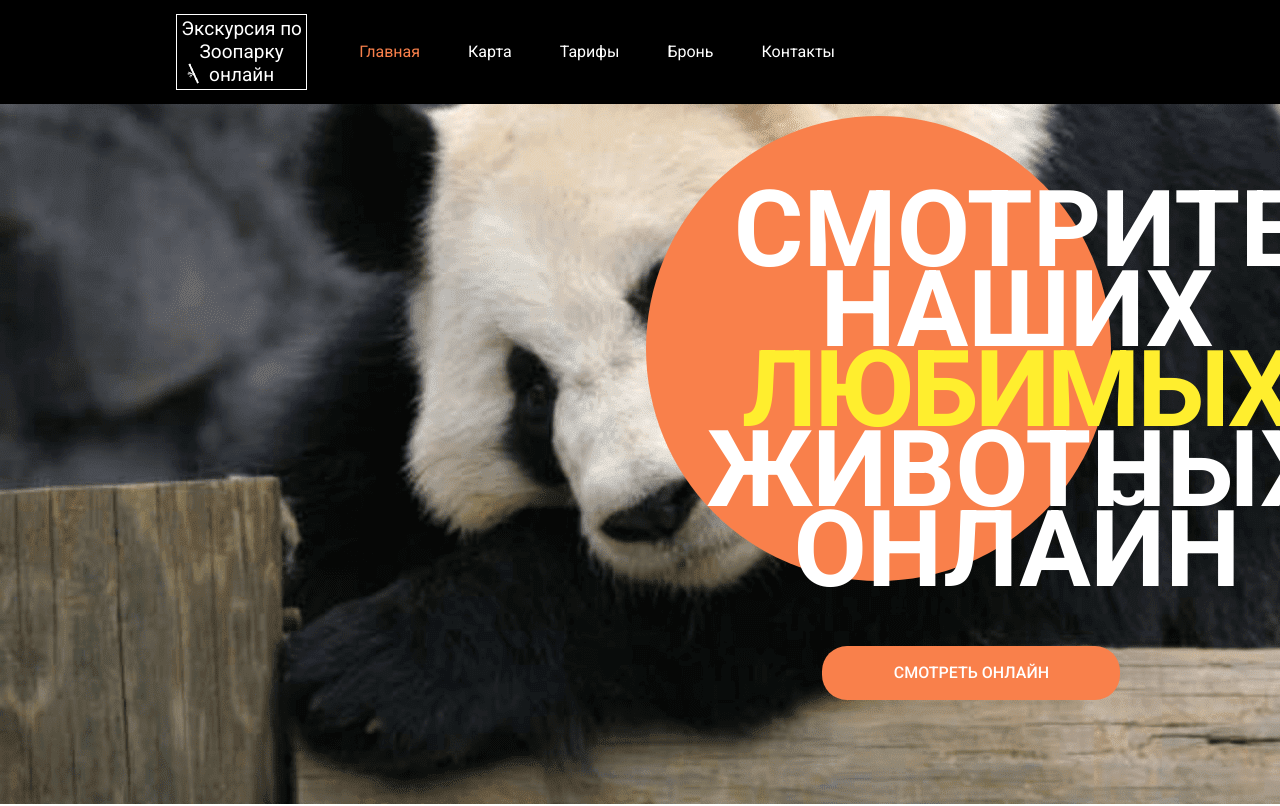
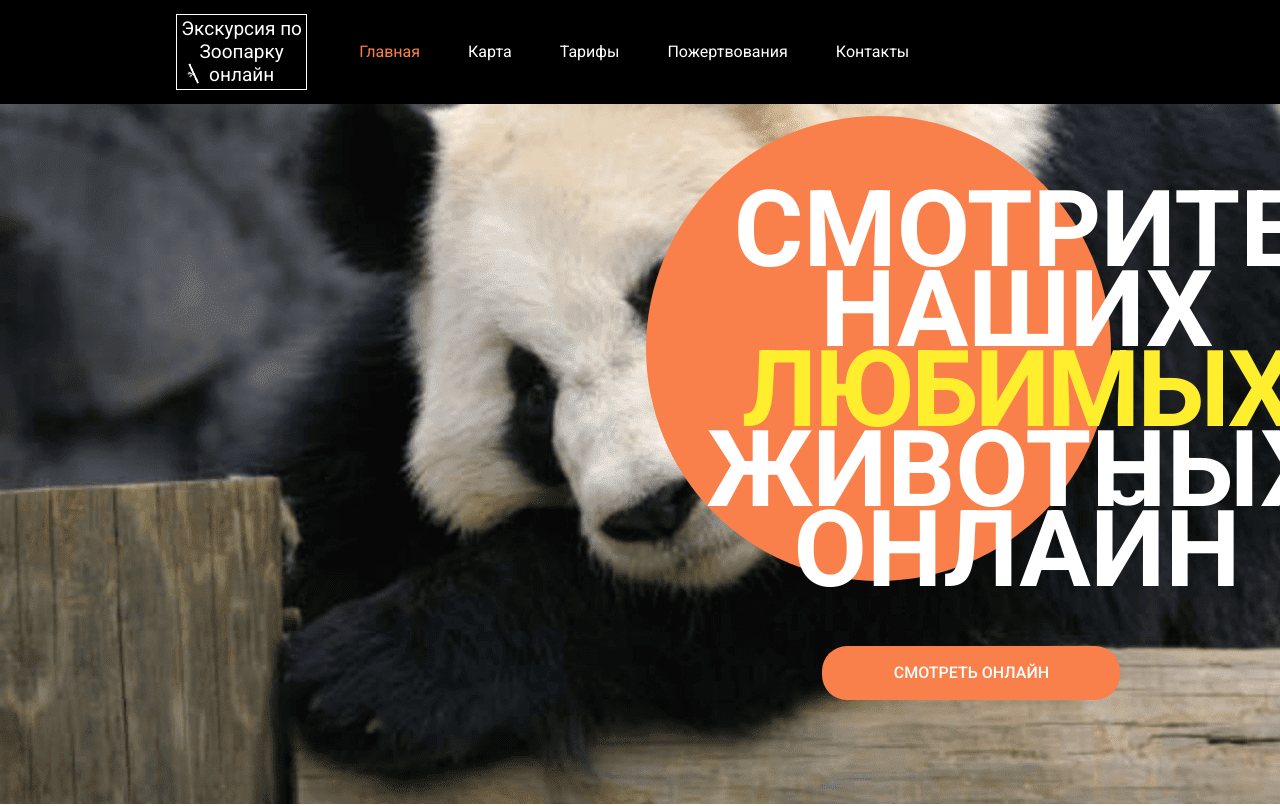
Before and after one commit to iinabe/iinabe.github.io, a plain HTML site: page index.html in a window 1280 px wide. Shown: the top 806 px of the page. Drawn offline with Linux system fonts and the light colour scheme.

Commit message:
Update index.html

```diff
--- a/index.html
+++ b/index.html
@@ -19,7 +19,7 @@
                     <li class="navigation__item navigation__item--active"><a href="#header">Главная</a></li>
                     <li class="navigation__item">Карта</li>
                     <li class="navigation__item">Тарифы</li>
-                    <li class="navigation__item"><a href="donate.html">Бронь</a></li>
+                    <li class="navigation__item"><a href="donate.html">Пожертвования</a></li>
                     <li class="navigation__item"><a href="#contact">Контакты</a></li>
                 </ul>
             </nav>
```
